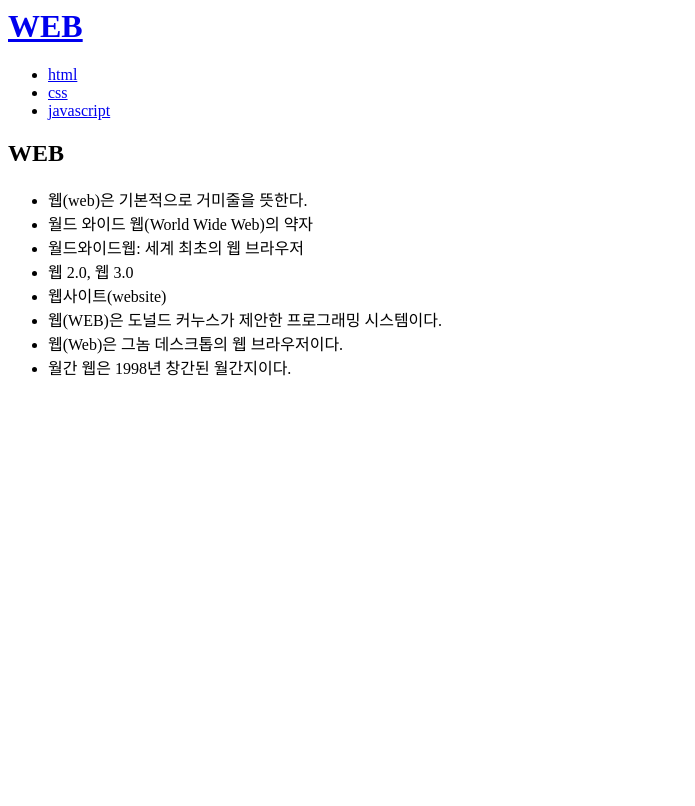
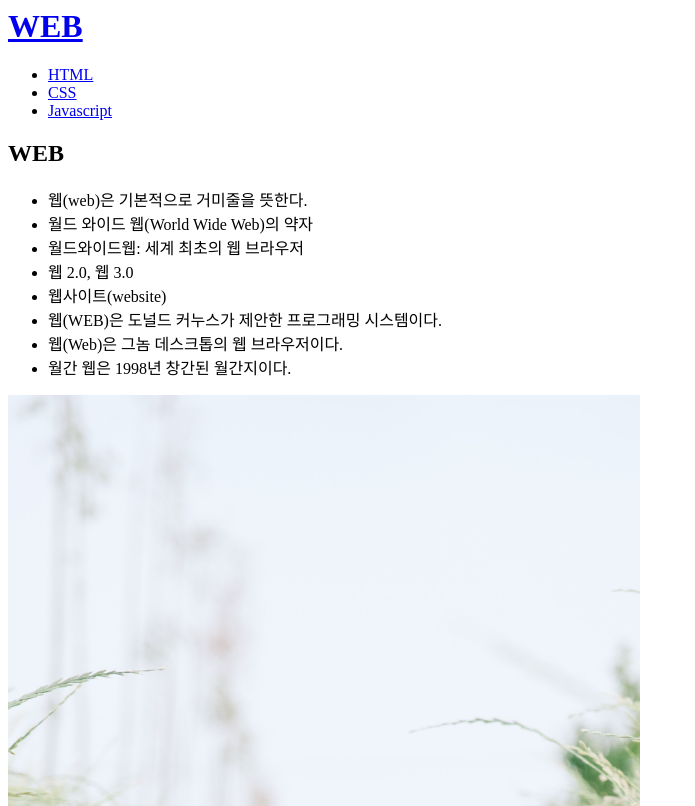
Before and after one commit to skrtl126/web1, a plain HTML site: page index.html in a window 1280 px wide. Shown: the top 806 px of the page, without its empty margins (0-695 px from the left). Drawn offline with Linux system fonts and the light colour scheme.

Commit message:
Web- ver.2
사진 추가& 각각 링크에 부가설명 추가함

```diff
--- a/index.html
+++ b/index.html
@@ -5,11 +5,11 @@
 <meta charset="utf-8">
 </head>
 <body>
-  <h1><a href="index.html" target="_blank">WEB</a></h1>
+  <h1><a href="index.html" target="_blank" title="WEB이란?">WEB</a></h1>
 <ul>
-  <li> <a href="1.html" target="_blank">html</a> </li>
-  <li> <a href="2.html" target="_blank">css</a> </li>
-  <li> <a href="3.html" target="_blank">javascript</a> </li>
+  <li> <a href="1.html" target="_blank" title="HTML란?">HTML</a> </li>
+  <li> <a href="2.html" target="_blank" title="CSS란?">CSS</a> </li>
+  <li> <a href="3.html" target="_blank" title="Javascript란?">Javascript</a> </li>
 </ul>
 
 <h2>WEB</h2>
@@ -21,5 +21,6 @@
 <li>웹(WEB)은 도널드 커누스가 제안한 프로그래밍 시스템이다.</li>
 <li>웹(Web)은 그놈 데스크톱의 웹 브라우저이다.</li>
 <li>월간 웹은 1998년 창간된 월간지이다.</li></ul></p>
+<img src="dog.jpg" alt="hair1.jpg" width="50%" >
 </body>
 </html>
```
Also changed, not shown: 1.html (+5 -4 lines), 2.html (+5 -5 lines), 3.html (+5 -4 lines), dog.jpg (added).
